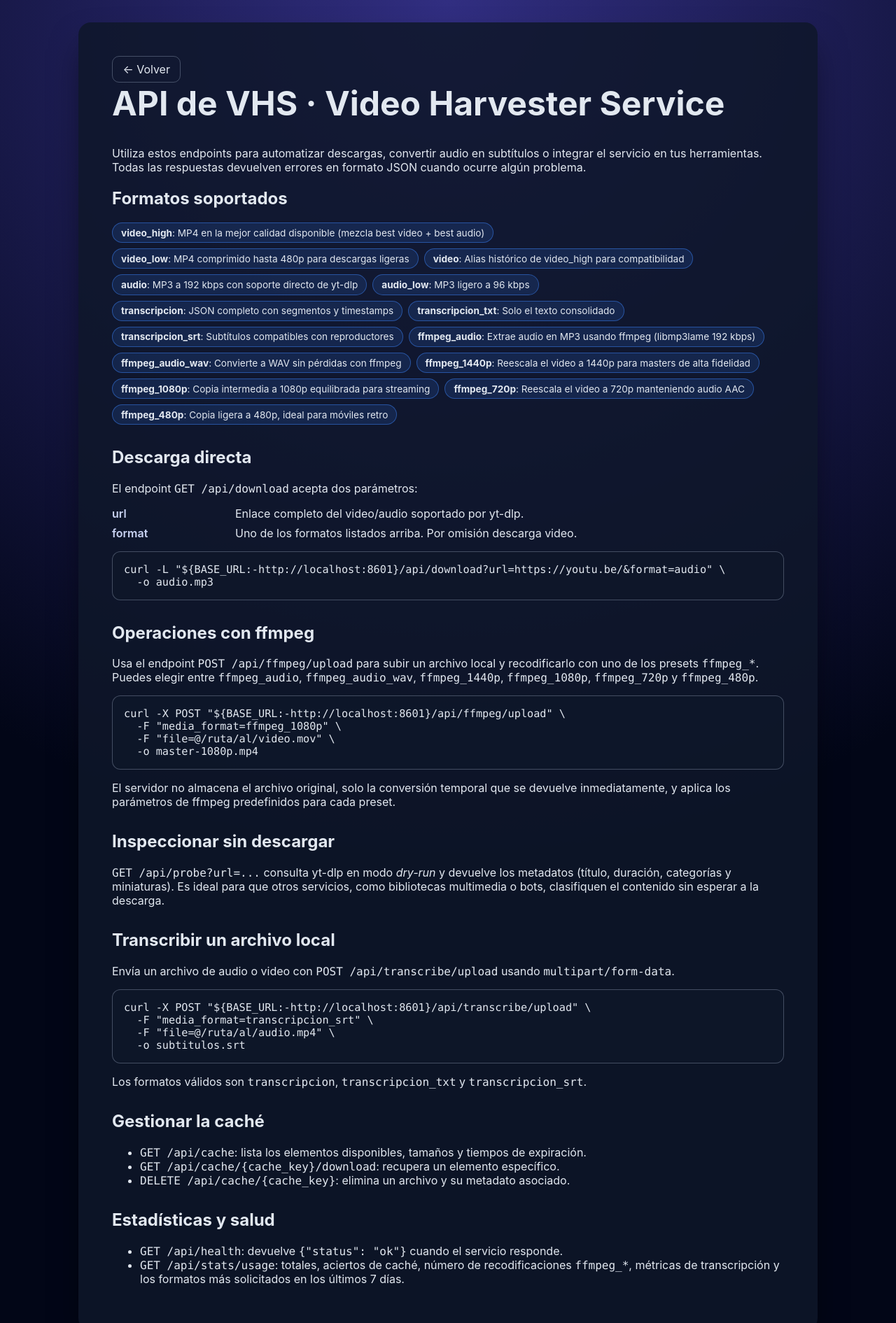
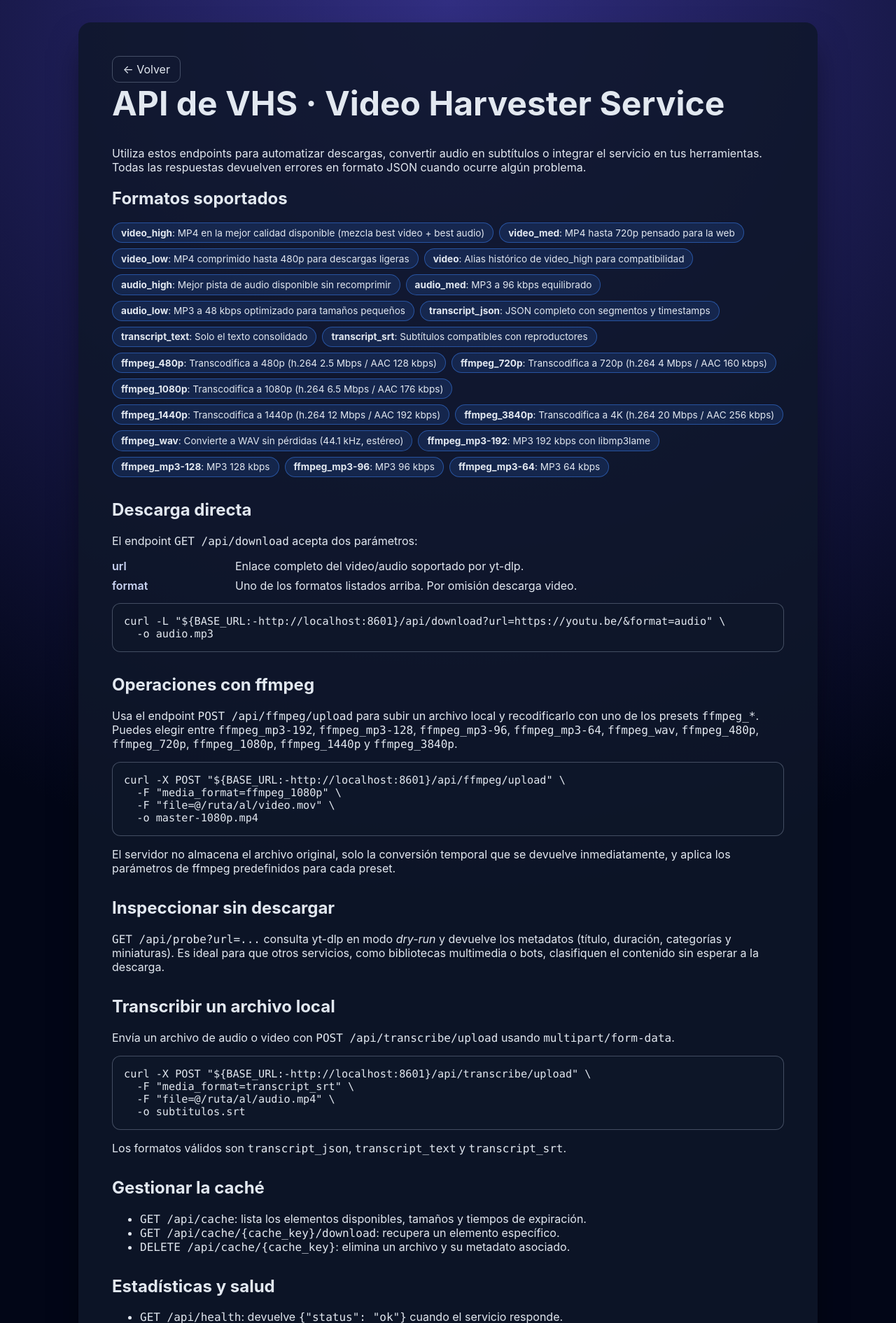
Before and after one commit to successbyfailure/VHS, a FastAPI app: page /docs/api in a window 1280 px wide. Shown: the top 1891 px of the page at 70% size. Run offline with FastAPI, Linux system fonts and the light colour scheme.

Commit message:
Update media formats and metadata

```diff
--- a/templates/api_docs.html
+++ b/templates/api_docs.html
@@ -142,8 +142,10 @@
         <h2>Operaciones con ffmpeg</h2>
         <p>
           Usa el endpoint <code>POST /api/ffmpeg/upload</code> para subir un archivo local y recodificarlo con uno de
-          los presets <code>ffmpeg_*</code>. Puedes elegir entre <code>ffmpeg_audio</code>, <code>ffmpeg_audio_wav</code>,
-          <code>ffmpeg_1440p</code>, <code>ffmpeg_1080p</code>, <code>ffmpeg_720p</code> y <code>ffmpeg_480p</code>.
+          los presets <code>ffmpeg_*</code>. Puedes elegir entre <code>ffmpeg_mp3-192</code>,
+          <code>ffmpeg_mp3-128</code>, <code>ffmpeg_mp3-96</code>, <code>ffmpeg_mp3-64</code>,
+          <code>ffmpeg_wav</code>, <code>ffmpeg_480p</code>, <code>ffmpeg_720p</code>, <code>ffmpeg_1080p</code>,
+          <code>ffmpeg_1440p</code> y <code>ffmpeg_3840p</code>.
         </p>
         <pre><code>curl -X POST "${BASE_URL:-http://localhost:8601}/api/ffmpeg/upload" \
   -F "media_format=ffmpeg_1080p" \
@@ -166,10 +168,10 @@
         <h2>Transcribir un archivo local</h2>
         <p>Envía un archivo de audio o video con <code>POST /api/transcribe/upload</code> usando <code>multipart/form-data</code>.</p>
         <pre><code>curl -X POST "${BASE_URL:-http://localhost:8601}/api/transcribe/upload" \
-  -F "media_format=transcripcion_srt" \
+  -F "media_format=transcript_srt" \
   -F "file=@/ruta/al/audio.mp4" \
   -o subtitulos.srt</code></pre>
-        <p>Los formatos válidos son <code>transcripcion</code>, <code>transcripcion_txt</code> y <code>transcripcion_srt</code>.</p>
+        <p>Los formatos válidos son <code>transcript_json</code>, <code>transcript_text</code> y <code>transcript_srt</code>.</p>
       </section>
       <section>
         <h2>Gestionar la caché</h2>
--- a/vhs/main.py
+++ b/vhs/main.py
@@ -82,18 +82,37 @@ WHISPER_ASR_TIMEOUT = int(os.getenv("WHISPER_ASR_TIMEOUT", "600"))
 FFMPEG_BINARY = os.getenv("FFMPEG_BINARY", "ffmpeg")
 
 AUDIO_FORMAT_PROFILES = {
-    "audio": {"codec": "mp3", "preferred_quality": "192"},
-    "audio_low": {"codec": "mp3", "preferred_quality": "96"},
+    "audio_high": {
+        "format": "bestaudio/best",
+        "passthrough": True,
+        "description": "Mejor audio disponible desde la fuente (sin recomprimir)",
+    },
+    "audio_med": {
+        "codec": "mp3",
+        "preferred_quality": "96",
+        "description": "MP3 a 96 kbps equilibrado",
+    },
+    "audio_low": {
+        "codec": "mp3",
+        "preferred_quality": "48",
+        "description": "MP3 a 48 kbps optimizado para tamaños pequeños",
+    },
 }
 VIDEO_FORMAT_PROFILES = {
     "video_high": {
         "format": "bv*+ba/b",
         "merge_output_format": "mp4",
+        "description": "Video en la mejor calidad disponible desde la fuente",
+    },
+    "video_med": {
+        "format": "bv*[height<=720]+ba/b[height<=720]/worst",
+        "merge_output_format": "mp4",
+        "description": "Video reescalado hasta 720p",
     },
     "video_low": {
-        # Prioriza streams con altura <= 480p y cae al peor disponible en caso extremo.
         "format": "bv*[height<=480]+ba/b[height<=480]/worst",
         "merge_output_format": "mp4",
+        "description": "Video comprimido hasta 480p",
     },
 }
 DEFAULT_VIDEO_FORMAT = "video_high"
@@ -101,20 +120,74 @@ VIDEO_FORMAT_ALIASES = {
     "video": DEFAULT_VIDEO_FORMAT,
 }
 FFMPEG_PRESETS: Dict[str, Dict[str, Any]] = {
-    "ffmpeg_audio": {
-        "description": "Extrae audio en MP3 usando ffmpeg (libmp3lame 192 kbps)",
-        "extension": ".mp3",
-        "media_type": "audio/mpeg",
-        "args": ["-vn", "-acodec", "libmp3lame", "-b:a", "192k"],
+    "ffmpeg_480p": {
+        "description": "Transcodifica a 480p (h.264 2.5 Mbps / AAC 128 kbps)",
+        "extension": ".mp4",
+        "media_type": "video/mp4",
+        "args": [
+            "-vf",
+            "scale=-2:480",
+            "-c:v",
+            "libx264",
+            "-preset",
+            "faster",
+            "-b:v",
+            "2500k",
+            "-c:a",
+            "aac",
+            "-b:a",
+            "128k",
+        ],
+        "video_height": 480,
+        "video_bitrate_kbps": 2500,
+        "audio_bitrate_kbps": 128,
     },
-    "ffmpeg_audio_wav": {
-        "description": "Convierte a WAV sin pérdidas con ffmpeg",
-        "extension": ".wav",
-        "media_type": "audio/wav",
-        "args": ["-vn", "-acodec", "pcm_s16le", "-ar", "44100", "-ac", "2"],
+    "ffmpeg_720p": {
+        "description": "Transcodifica a 720p (h.264 4 Mbps / AAC 160 kbps)",
+        "extension": ".mp4",
+        "media_type": "video/mp4",
+        "args": [
+            "-vf",
+            "scale=-2:720",
+            "-c:v",
+            "libx264",
+            "-preset",
+            "veryfast",
+            "-b:v",
+            "4000k",
+            "-c:a",
+            "aac",
+            "-b:a",
+            "160k",
+        ],
+        "video_height": 720,
+        "video_bitrate_kbps": 4000,
+        "audio_bitrate_kbps": 160,
+    },
+    "ffmpeg_1080p": {
+        "description": "Transcodifica a 1080p (h.264 6.5 Mbps / AAC 176 kbps)",
+        "extension": ".mp4",
+        "media_type": "video/mp4",
+        "args": [
+            "-vf",
+            "scale=-2:1080",
+            "-c:v",
+            "libx264",
+            "-preset",
+            "veryfast",
+            "-b:v",
+            "6500k",
+            "-c:a",
+            "aac",
+            "-b:a",
+            "176k",
+        ],
+        "video_height": 1080,
+        "video_bitrate_kbps": 6500,
+        "audio_bitrate_kbps": 176,
     },
     "ffmpeg_1440p": {
-        "description": "Reescala el video a 1440p para masters de alta fidelidad",
+        "description": "Transcodifica a 1440p (h.264 12 Mbps / AAC 192 kbps)",
         "extension": ".mp4",
         "media_type": "video/mp4",
         "args": [
@@ -124,80 +197,82 @@ FFMPEG_PRESETS: Dict[str, Dict[str, Any]] = {
             "libx264",
             "-preset",
             "faster",
-            "-crf",
-            "19",
+            "-b:v",
+            "12000k",
             "-c:a",
             "aac",
             "-b:a",
             "192k",
         ],
+        "video_height": 1440,
+        "video_bitrate_kbps": 12000,
+        "audio_bitrate_kbps": 192,
     },
-    "ffmpeg_1080p": {
-        "description": "Copia intermedia a 1080p equilibrada para streaming",
+    "ffmpeg_3840p": {
+        "description": "Transcodifica a 4K (h.264 20 Mbps / AAC 256 kbps)",
         "extension": ".mp4",
         "media_type": "video/mp4",
         "args": [
             "-vf",
-            "scale=-2:1080",
+            "scale=-2:2160",
             "-c:v",
             "libx264",
             "-preset",
-            "veryfast",
-            "-crf",
-            "20",
+            "fast",
+            "-b:v",
+            "20000k",
             "-c:a",
             "aac",
             "-b:a",
-            "176k",
+            "256k",
         ],
+        "video_height": 2160,
+        "video_bitrate_kbps": 20000,
+        "audio_bitrate_kbps": 256,
     },
-    "ffmpeg_720p": {
-        "description": "Reescala el video a 720p manteniendo audio AAC",
-        "extension": ".mp4",
-        "media_type": "video/mp4",
-        "args": [
-            "-vf",
-            "scale=-2:720",
-            "-c:v",
-            "libx264",
-            "-preset",
-            "veryfast",
-            "-crf",
-            "21",
-            "-c:a",
-            "aac",
-            "-b:a",
-            "160k",
-        ],
+    "ffmpeg_wav": {
+        "description": "Convierte a WAV sin pérdidas (44.1 kHz, estéreo)",
+        "extension": ".wav",
+        "media_type": "audio/wav",
+        "args": ["-vn", "-acodec", "pcm_s16le", "-ar", "44100", "-ac", "2"],
+        "audio_bitrate_kbps": 1411,
     },
-    "ffmpeg_480p": {
-        "description": "Copia ligera a 480p, ideal para móviles retro",
-        "extension": ".mp4",
-        "media_type": "video/mp4",
-        "args": [
-            "-vf",
-            "scale=-2:480",
-            "-c:v",
-            "libx264",
-            "-preset",
-            "faster",
-            "-crf",
-            "23",
-            "-c:a",
-            "aac",
-            "-b:a",
-            "128k",
-        ],
+    "ffmpeg_mp3-192": {
+        "description": "MP3 192 kbps con libmp3lame",
+        "extension": ".mp3",
+        "media_type": "audio/mpeg",
+        "args": ["-vn", "-acodec", "libmp3lame", "-b:a", "192k"],
+        "audio_bitrate_kbps": 192,
+    },
+    "ffmpeg_mp3-128": {
+        "description": "MP3 128 kbps",
+        "extension": ".mp3",
+        "media_type": "audio/mpeg",
+        "args": ["-vn", "-acodec", "libmp3lame", "-b:a", "128k"],
+        "audio_bitrate_kbps": 128,
+    },
+    "ffmpeg_mp3-96": {
+        "description": "MP3 96 kbps",
+        "extension": ".mp3",
+        "media_type": "audio/mpeg",
+        "args": ["-vn", "-acodec", "libmp3lame", "-b:a", "96k"],
+        "audio_bitrate_kbps": 96,
+    },
+    "ffmpeg_mp3-64": {
+        "description": "MP3 64 kbps",
+        "extension": ".mp3",
+        "media_type": "audio/mpeg",
+        "args": ["-vn", "-acodec", "libmp3lame", "-b:a", "64k"],
+        "audio_bitrate_kbps": 64,
     },
 }
+TRANSCRIPTION_FORMATS = {"transcript_json", "transcript_text", "transcript_srt"}
 SUPPORTED_MEDIA_FORMATS = {
     *VIDEO_FORMAT_PROFILES,
     *VIDEO_FORMAT_ALIASES,
     *AUDIO_FORMAT_PROFILES,
     *FFMPEG_PRESETS,
-    "transcripcion",
-    "transcripcion_txt",
-    "transcripcion_srt",
+    *TRANSCRIPTION_FORMATS,
 }
 MEDIA_FORMAT_PATTERN = f"^({'|'.join(sorted(SUPPORTED_MEDIA_FORMATS))})$"
 
@@ -205,6 +280,10 @@ FORMAT_DESCRIPTIONS: List[Dict[str, str]] = [
     {
         "name": "video_high",
         "description": "MP4 en la mejor calidad disponible (mezcla best video + best audio)",
+    },
+    {
+        "name": "video_med",
+        "description": "MP4 hasta 720p pensado para la web",
     },
     {
         "name": "video_low",
@@ -215,23 +294,27 @@ FORMAT_DESCRIPTIONS: List[Dict[str, str]] = [
         "description": "Alias histórico de video_high para compatibilidad",
     },
     {
-        "name": "audio",
-        "description": "MP3 a 192 kbps con soporte directo de yt-dlp",
+        "name": "audio_high",
+        "description": "Mejor pista de audio disponible sin recomprimir",
+    },
+    {
+        "name": "audio_med",
+        "description": "MP3 a 96 kbps equilibrado",
     },
     {
         "name": "audio_low",
-        "description": "MP3 ligero a 96 kbps",
+        "description": "MP3 a 48 kbps optimizado para tamaños pequeños",
     },
     {
-        "name": "transcripcion",
+        "name": "transcript_json",
         "description": "JSON completo con segmentos y timestamps",
     },
     {
-        "name": "transcripcion_txt",
+        "name": "transcript_text",
         "description": "Solo el texto consolidado",
     },
     {
-        "name": "transcripcion_srt",
+        "name": "transcript_srt",
         "description": "Subtítulos compatibles con reproductores",
     },
 ]
@@ -286,12 +369,14 @@ def is_expired(meta: Dict) -> bool:
 FORMAT_EXTENSIONS = {
     "video": ".mp4",
     "video_high": ".mp4",
+    "video_med": ".mp4",
     "video_low": ".mp4",
-    "audio": ".mp3",
+    "audio_high": ".mp3",
+    "audio_med": ".mp3",
     "audio_low": ".mp3",
-    "transcripcion": ".json",
-    "transcripcion_txt": ".txt",
-    "transcripcion_srt": ".srt",
+    "transcript_json": ".json",
+    "transcript_text": ".txt",
+    "transcript_srt": ".srt",
 }
 
 for preset_name, preset in FFMPEG_PRESETS.items():
@@ -302,18 +387,18 @@ TRANSCRIPTION_FILE_SUFFIX = ".transcript.json"
 
 def media_type_for_format(media_format: str) -> str:
     normalized = normalize_media_format(media_format)
-    if normalized == "transcripcion":
+    if normalized == "transcript_json":
         return "application/json"
-    if normalized in TRANSCRIPTION_FORMATS - {"transcripcion"}:
+    if normalized in TRANSCRIPTION_FORMATS - {"transcript_json"}:
         return "text/plain"
     if normalized in FFMPEG_PRESETS:
         return FFMPEG_PRESETS[normalized]["media_type"]
     if normalized in AUDIO_FORMAT_PROFILES:
+        profile = AUDIO_FORMAT_PROFILES[normalized]
+        if profile.get("passthrough"):
+            return "audio/*"
         return "audio/mpeg"
     return "video/mp4"
-
-
-TRANSCRIPTION_FORMATS = {"transcripcion", "transcripcion_txt", "transcripcion_srt"}
 
 
 def categorize_media_format(media_format: str) -> str:
@@ -484,7 +569,7 @@ def build_download_name(title: str, file_path: Path, media_format: str) -> str:
     base = title.strip().lower() or "vhs"
     safe = re.sub(r"[^a-z0-9\-_.]+", "_", base)
     safe = re.sub(r"_+", "_", safe).strip("._") or "vhs"
-    extension = FORMAT_EXTENSIONS.get(media_format, file_path.suffix or ".bin")
+    extension = file_path.suffix or FORMAT_EXTENSIONS.get(media_format, ".bin")
     return f"{safe}{extension}"
 
 
@@ -583,14 +668,17 @@ def build_ydl_options(
 
     if normalized_format in AUDIO_FORMAT_PROFILES:
         profile = AUDIO_FORMAT_PROFILES[normalized_format]
+        if profile.get("passthrough"):
+            return {**base_opts, "format": profile.get("format", "bestaudio/best")}
+
         return {
             **base_opts,
-            "format": "bestaudio/best",
+            "format": profile.get("format", "bestaudio/best"),
             "postprocessors": [
                 {
                     "key": "FFmpegExtractAudio",
-                    "preferredcodec": profile["codec"],
-                    "preferredquality": profile["preferred_quality"],
+                    "preferredcodec": profile.get("codec", "mp3"),
+                    "preferredquality": str(profile.get("preferred_quality", "192")),
                 }
             ],
         }
@@ -611,6 +699,53 @@ def build_ydl_options(
 def should_retry_without_proxy(error: Exception) -> bool:
     message = str(error).lower()
     return "proxy" in message or "403" in message or "forbidden" in message
+
+
+def _extract_media_stats(info: Dict[str, Any]) -> Dict[str, Any]:
+    def _as_int(value: Any) -> Optional[int]:
+        try:
+            return int(float(value))
+        except (TypeError, ValueError):
+            return None
+
+    candidate: Dict[str, Any] = {}
+    requested = info.get("requested_downloads") or []
+    if isinstance(requested, list) and requested:
+        maybe = requested[0]
+        if isinstance(maybe, dict):
+            candidate = maybe
+    if not candidate:
+        candidate = info
+
+    width = _as_int(candidate.get("width") or info.get("width"))
+    height = _as_int(candidate.get("height") or info.get("height"))
+    abr = _as_int(candidate.get("abr") or info.get("abr"))
+    vbr = _as_int(candidate.get("vbr") or candidate.get("tbr") or info.get("tbr"))
+    fps = _as_int(candidate.get("fps") or info.get("fps"))
+    filesize = _as_int(
+        candidate.get("filesize")
+        or candidate.get("filesize_approx")
+        or info.get("filesize")
+        or info.get("filesize_approx")
+    )
+
+    metadata: Dict[str, Any] = {}
+    if width:
+        metadata["width"] = width
+    if height:
+        metadata["height"] = height
+    if abr:
+        metadata["audio_bitrate_kbps"] = abr
+    if vbr:
+        metadata["video_bitrate_kbps"] = vbr
+    if fps:
+        metadata["fps"] = fps
+    if filesize:
+        metadata["filesize_bytes"] = filesize
+    format_id = candidate.get("format_id") or info.get("format_id")
+    if isinstance(format_id, str):
+        metadata["format_id"] = format_id
+    return metadata
 
 
 def download_media(url: str, media_format: str) -> Tuple[Path, Dict]:
@@ -654,7 +789,12 @@ def download_media(url: str, media_format: str) -> Tuple[Path, Dict]:
         "media_format": normalized_format,
         "downloaded_at": time.time(),
         "cache_key": key,
+        **_extract_media_stats(info),
     }
+    try:
+        metadata["filesize_bytes"] = filepath.stat().st_size
+    except OSError:
+        pass
     metadata["_cache_hit"] = False
     save_meta(key, metadata)
     return filepath, metadata
@@ -697,7 +837,31 @@ def process_with_ffmpeg(url: str, media_format: str) -> Tuple[Path, Dict]:
         "cache_key": key,
         "_cache_hit": False,
         "preset": media_format,
+        "source_media": {
+            key: value
+            for key, value in source_metadata.items()
+            if key
+            in {
+                "width",
+                "height",
+                "video_bitrate_kbps",
+                "audio_bitrate_kbps",
+                "fps",
+                "format_id",
+                "filesize_bytes",
+            }
+        },
     }
+    if preset.get("video_height"):
+        metadata["target_height"] = preset["video_height"]
+    if preset.get("video_bitrate_kbps"):
+        metadata["target_video_bitrate_kbps"] = preset["video_bitrate_kbps"]
+    if preset.get("audio_bitrate_kbps"):
+        metadata["target_audio_bitrate_kbps"] = preset["audio_bitrate_kbps"]
+    try:
+        metadata["filesize_bytes"] = output_path.stat().st_size
+    except OSError:
+        pass
     save_meta(key, metadata)
     return output_path, metadata
 
@@ -877,9 +1041,9 @@ def estimate_transcription_stats(payload: Dict[str, Any]) -> Dict[str, int]:
 
 
 def render_transcription_payload(payload: Dict[str, Any], media_format: str) -> bytes:
-    if media_format == "transcripcion":
+    if media_format == "transcript_json":
         text = json.dumps(payload, ensure_ascii=False, indent=2)
-    elif media_format == "transcripcion_srt":
+    elif media_format == "transcript_srt":
         text = transcription_payload_to_srt(payload)
     else:
         text = _transcription_text_only(payload)
@@ -888,8 +1052,8 @@ def render_transcription_payload(payload: Dict[str, Any], media_format: str) ->
 
 def build_transcription_download_name(source_name: str, media_format: str) -> str:
     extension = FORMAT_EXTENSIONS.get(media_format, ".txt")
-    dummy_path = Path(f"transcripcion{extension}")
-    return build_download_name(source_name or "transcripcion", dummy_path, media_format)
+    dummy_path = Path(f"transcript{extension}")
+    return build_download_name(source_name or "transcript", dummy_path, media_format)
 
 
 async def save_upload_file(upload: UploadFile) -> Path:
@@ -923,12 +1087,12 @@ def convert_uploaded_file_with_ffmpeg(source_path: Path, media_format: str) -> P
     return output_path
 
 
-def extract_audio_low_from_file(source_path: Path) -> Path:
+def extract_audio_profile_from_file(source_path: Path, profile_key: str = "audio_med") -> Path:
     if not source_path.exists():
         raise DownloadError("El archivo subido no está disponible para su procesamiento")
 
-    profile = AUDIO_FORMAT_PROFILES["audio_low"]
-    suffix = f".{profile['codec']}"
+    profile = AUDIO_FORMAT_PROFILES.get(profile_key) or AUDIO_FORMAT_PROFILES["audio_med"]
+    suffix = f".{profile.get('codec', 'mp3')}"
     with tempfile.NamedTemporaryFile(delete=False, suffix=suffix) as tmp:
         output_path = Path(tmp.name)
 
@@ -939,9 +1103,9 @@ def extract_audio_low_from_file(source_path: Path) -> Path:
         str(source_path),
         "-vn",
         "-acodec",
-        profile["codec"],
+        profile.get("codec", "mp3"),
         "-b:a",
-        f"{profile['preferred_quality']}k",
+        f"{profile.get('preferred_quality', '96')}k",
         str(output_path),
     ]
     result = subprocess.run(command, stdout=subprocess.PIPE, stderr=subprocess.PIPE)
@@ -1012,11 +1176,7 @@ def transcribe_audio_file(file_path: Path) -> Dict[str, Any]:
 
 
 def generate_transcription_file(url: str, media_format: str) -> Tuple[Path, Dict]:
-    if media_format not in {
-        "transcripcion",
-        "transcripcion_txt",
-        "transcripcion_srt",
-    }:
+    if media_format not in TRANSCRIPTION_FORMATS:
         raise DownloadError("Formato de transcripción no soportado")
     key = cache_key(url, media_format)
     purge_expired_entries()
@@ -1024,17 +1184,17 @@ def generate_transcription_file(url: str, media_format: str) -> Tuple[Path, Dict
     if cached_path:
         return cached_path, cached_meta or {}
 
-    audio_path, audio_meta = download_media(url, "audio_low")
+    audio_path, audio_meta = download_media(url, "audio_med")
     transcript_payload = transcribe_audio_file(audio_path)
     transcription_stats = estimate_transcription_stats(transcript_payload)
 
-    if media_format == "transcripcion":
+    if media_format == "transcript_json":
         transcript_path = CACHE_DIR / f"{key}{TRANSCRIPTION_FILE_SUFFIX}"
         transcript_path.write_text(
             json.dumps(transcript_payload, ensure_ascii=False, indent=2),
             encoding="utf-8",
         )
-    elif media_format == "transcripcion_srt":
+    elif media_format == "transcript_srt":
         transcript_path = CACHE_DIR / f"{key}.srt"
         srt_content = transcription_payload_to_srt(transcript_payload)
         transcript_path.write_text(srt_content, encoding="utf-8")
@@ -1046,7 +1206,7 @@ def generate_transcription_file(url: str, media_format: str) -> Tuple[Path, Dict
         transcript_path.write_text(text_only.strip(), encoding="utf-8")
 
     metadata = {
-        "title": audio_meta.get("title") or "transcripcion",
+        "title": audio_meta.get("title") or "transcript",
         "filename": transcript_path.name,
         "source_url": url,
         "media_format": media_format,
@@ -1054,6 +1214,18 @@ def generate_transcription_file(url: str, media_format: str) -> Tuple[Path, Dict
         "cache_key": key,
         "transcription_stats": transcription_stats,
     }
+    metadata.update(
+        {
+            key: value
+            for key, value in audio_meta.items()
+            if key
+            in {
+                "audio_bitrate_kbps",
+                "filesize_bytes",
+                "format_id",
+            }
+        }
+    )
     metadata["_cache_hit"] = False
     save_meta(key, metadata)
     return transcript_path, metadata
@@ -1133,11 +1305,7 @@ async def download_endpoint(
     normalized_format = normalize_media_format(format_value)
 
     try:
-        if normalized_format in {
-            "transcripcion",
-            "transcripcion_txt",
-            "transcripcion_srt",
-        }:
+        if normalized_format in TRANSCRIPTION_FORMATS:
             file_path, metadata = await run_in_threadpool(
                 generate_transcription_file, url, normalized_format
             )
@@ -1208,6 +1376,13 @@ async def cache_status() -> Dict:
                 "source_url": data.get("source_url"),
                 "filename": filename,
                 "filesize_bytes": size,
+                "width": data.get("width"),
+                "height": data.get("height") or data.get("target_height"),
+                "video_bitrate_kbps": data.get("video_bitrate_kbps")
+                or data.get("target_video_bitrate_kbps"),
+                "audio_bitrate_kbps": data.get("audio_bitrate_kbps")
+                or data.get("target_audio_bitrate_kbps"),
+                "format_id": data.get("format_id"),
                 "age_seconds": age_seconds,
                 "downloaded_at": downloaded_at,
                 "downloaded_at_iso": iso_timestamp,
@@ -1269,7 +1444,7 @@ async def usage_stats() -> Dict[str, Any]:
 async def ffmpeg_upload(
     request: Request,
     background_tasks: BackgroundTasks,
-    media_format: str = Form("ffmpeg_audio"),
+    media_format: str = Form("ffmpeg_mp3-192"),
     file: UploadFile = File(...),
 ):
     format_value = (media_format or "").strip().lower()
@@ -1316,15 +1491,15 @@ async def ffmpeg_upload(
 @app.post("/api/transcribe/upload")
 async def transcribe_upload(
     request: Request,
-    media_format: str = Form("transcripcion_txt"),
+    media_format: str = Form("transcript_text"),
     file: UploadFile = File(...),
 ):
     format_value = media_format.lower()
-    if format_value not in {"transcripcion", "transcripcion_txt", "transcripcion_srt"}:
+    if format_value not in TRANSCRIPTION_FORMATS:
         raise HTTPException(
             status_code=400,
             detail=(
-                "Formato inválido. Usa 'transcripcion', 'transcripcion_txt' o 'transcripcion_srt'."
+                "Formato inválido. Usa 'transcript_json', 'transcript_text' o 'transcript_srt'."
             ),
         )
     if not file.filename:
@@ -1332,7 +1507,9 @@ async def transcribe_upload(
 
     temp_path = await save_upload_file(file)
     try:
-        audio_path = await run_in_threadpool(extract_audio_low_from_file, temp_path)
+        audio_path = await run_in_threadpool(
+            extract_audio_profile_from_file, temp_path, "audio_med"
+        )
         try:
             payload = await run_in_threadpool(transcribe_audio_file, audio_path)
         finally:
@@ -1350,7 +1527,7 @@ async def transcribe_upload(
 
     transcription_stats = estimate_transcription_stats(payload)
     content = render_transcription_payload(payload, format_value)
-    download_name = build_transcription_download_name(file.filename or "transcripcion", format_value)
+    download_name = build_transcription_download_name(file.filename or "transcript", format_value)
     headers = {"Content-Disposition": f'attachment; filename="{download_name}"'}
     response = Response(
         content=content,
```
Also changed, not shown: API.md (added, +75 -0 lines), templates/index.html (+23 -17 lines).
